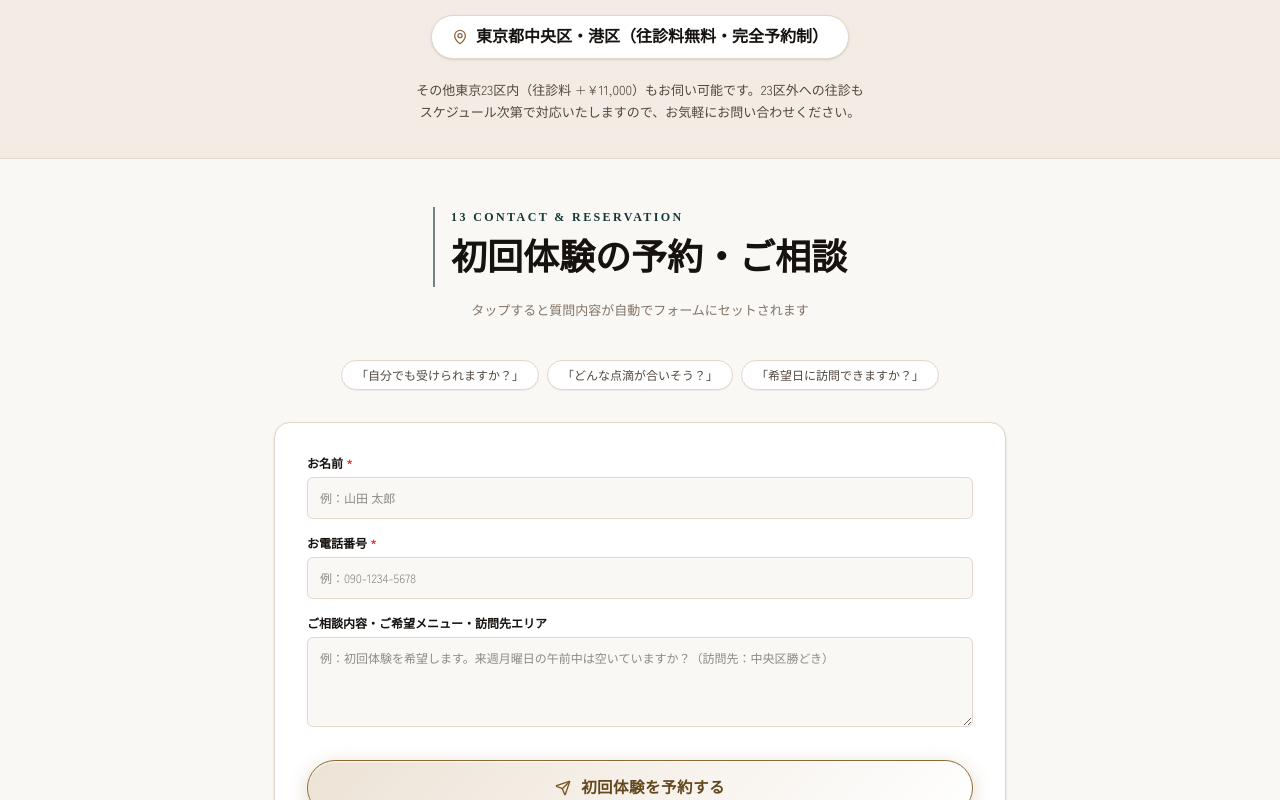
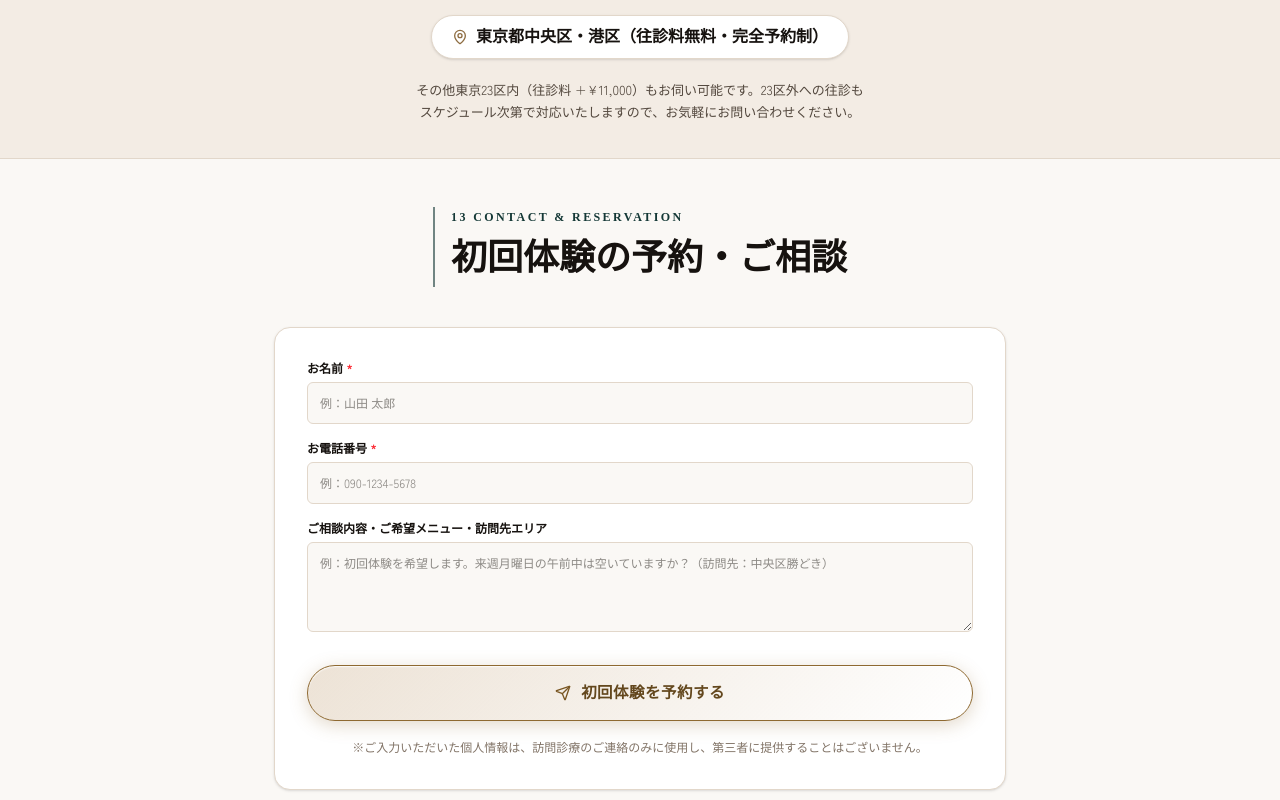
Before and after one commit to JUN52112891/houmon-tenteki-marketing, a React (Vite) app: page / in a window 1280 px wide. Shown: the part 11200-12000 px from the top of the page. Built offline with nearby package versions, Linux system fonts and the light colour scheme; a web font is replaced by a local one.

Commit message:
refactor(contact): remove quick preset question buttons
Simplify the contact section UI by removing the pre-filled question buttons.

```diff
--- a/src/App.tsx
+++ b/src/App.tsx
@@ -1701,31 +1701,6 @@ export default function App() {
                 初回体験の予約・ご相談
               </h2>
             </div>
-            <p className="text-[13px] text-[#827467] mt-3 leading-relaxed text-left sm:text-center max-w-xl pl-4 sm:pl-0">
-              タップすると質問内容が自動でフォームにセットされます
-            </p>
-          </div>
-
-          {/* Quick preset buttons */}
-          <div className="flex flex-wrap gap-2 justify-center mb-8">
-            <button
-              onClick={() => applyPresetQuestion('自分でも受けられますか？')}
-              className="px-3.5 py-1.5 bg-white hover:bg-[#F3ECE4] border border-[#E2D7CA] text-xs text-[#53483E] rounded-full transition-colors shadow-2xs"
-            >
-              「自分でも受けられますか？」
-            </button>
-            <button
-              onClick={() => applyPresetQuestion('どの点滴が合っているか相談したい')}
-              className="px-3.5 py-1.5 bg-white hover:bg-[#F3ECE4] border border-[#E2D7CA] text-xs text-[#53483E] rounded-full transition-colors shadow-2xs"
-            >
-              「どんな点滴が合いそう？」
-            </button>
-            <button
-              onClick={() => applyPresetQuestion('希望日時に訪問可能か知りたい')}
-              className="px-3.5 py-1.5 bg-white hover:bg-[#F3ECE4] border border-[#E2D7CA] text-xs text-[#53483E] rounded-full transition-colors shadow-2xs"
-            >
-              「希望日に訪問できますか？」
-            </button>
           </div>
 
           {contactSubmitted ? (
```
